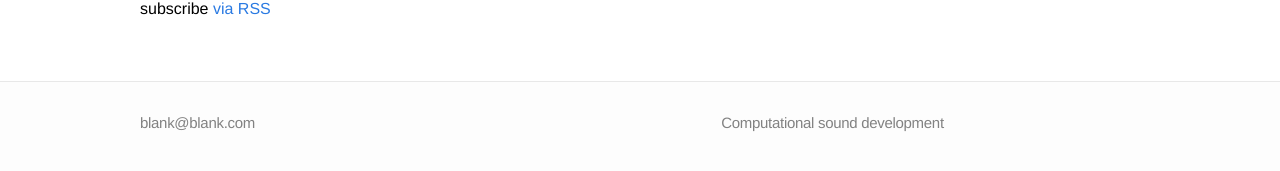
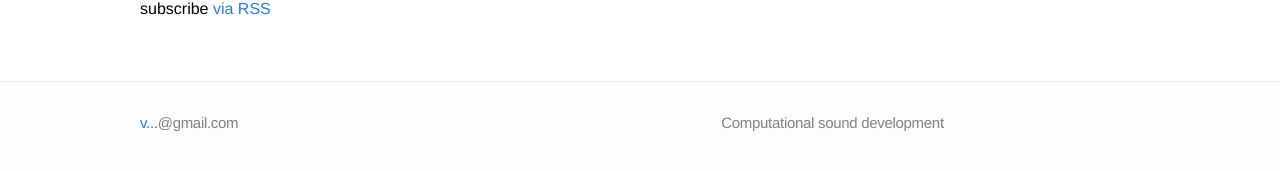
Before and after one commit to mviljamaa/mviljamaa.github.io, a Jekyll site: the page built from index.markdown, in a window 1280 px wide. Shown: the part 532-703 px from the top of the page. Built offline with Jekyll 4.4.1, drawn with Linux system fonts in a browser that asks for light colours.

Commit message:
Update _config.yml

```diff
--- a/_config.yml
+++ b/_config.yml
@@ -1,6 +1,6 @@
 # Site settings
 title: Viljamaa DSP
-email: blank@blank.com
+email: <a href="http://www.google.com/recaptcha/mailhide/d?k=01jRbSEzl0tGyCdW-akpQp5Q==&amp;c=vX0QLbnXAGb33OwTmkDmg_ORXnCeH4ArlqbQK8unf0E=" onclick="window.open('http://www.google.com/recaptcha/mailhide/d?k\x3d01jRbSEzl0tGyCdW-akpQp5Q\x3d\x3d\x26c\x3dvX0QLbnXAGb33OwTmkDmg_ORXnCeH4ArlqbQK8unf0E\x3d', '', 'toolbar=0,scrollbars=0,location=0,statusbar=0,menubar=0,resizable=0,width=500,height=300'); return false;" title="Reveal this e-mail address">v...</a>@gmail.com
 url: "http://www.mviljamaa.github.io"
 description: "Computational sound development"
 baseurl: ""
```
